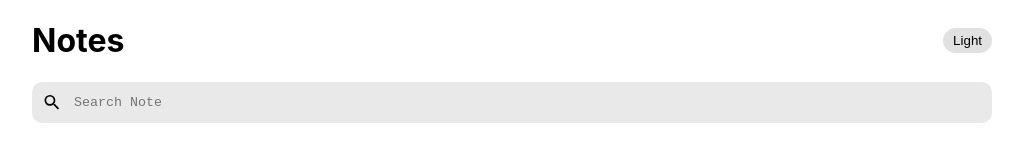
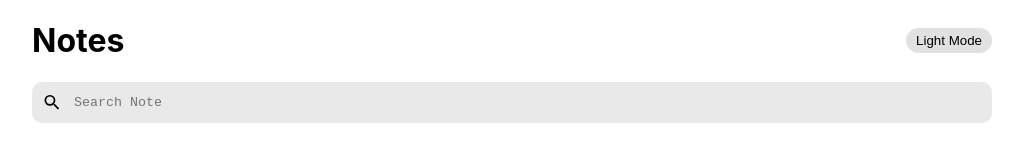
Before and after one commit to VishnuReddy3011/React-Notes, a React (Create React App) app: page / in a window 1280 px wide. Shown: the top 145 px of the page, without its empty margins (128-1151 px from the left). Built offline with nearby package versions, Linux system fonts and the light colour scheme.

Commit message:
few changes occured

```diff
--- a/src/components/Header.js
+++ b/src/components/Header.js
@@ -11,7 +11,7 @@ const Header = ({darkMode, setDarkMode }) => {
 				}
 				className='save'
 			>
-				{darkMode ? `Dark` : `Light`}
+				{darkMode ? `Dark Mode` : `Light Mode`}
 			</button>
 		</div>
 	);
--- a/src/components/NotesList.js
+++ b/src/components/NotesList.js
@@ -20,7 +20,7 @@ const NotesList = ({
 					deleteNote={deleteNote}
 				/>
 				)):
-				<p>No notes are available.</p>
+				<p className='spl'>No notes are available.</p>
 			}
 			<AddNote addNote={addNote} />
 		</div>
--- a/src/index.css
+++ b/src/index.css
@@ -25,7 +25,7 @@ code {
 .dark-mode h1 {
 	color: white;
 }
-.dark-mode p {
+.dark-mode .spl {
 	color: white;
 }
 
```
